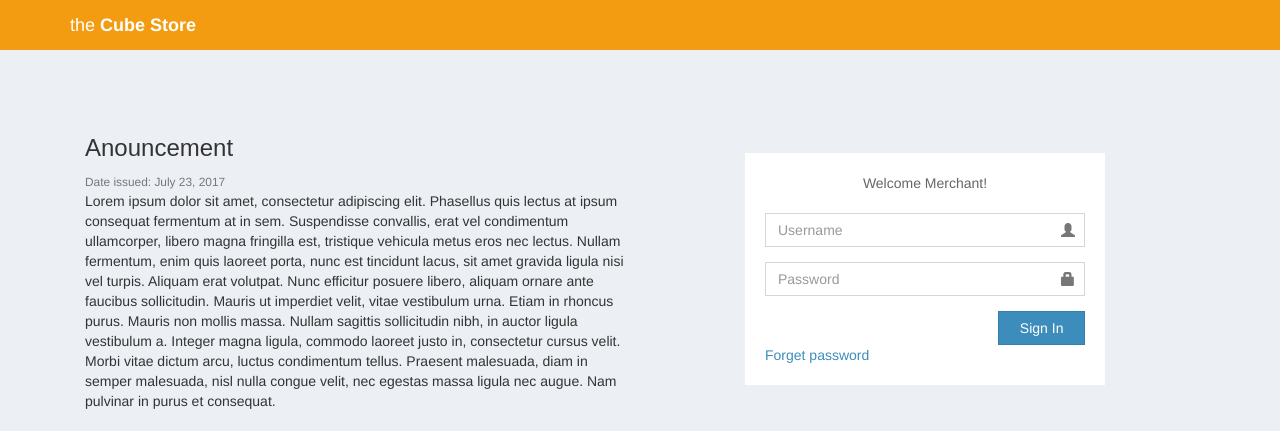
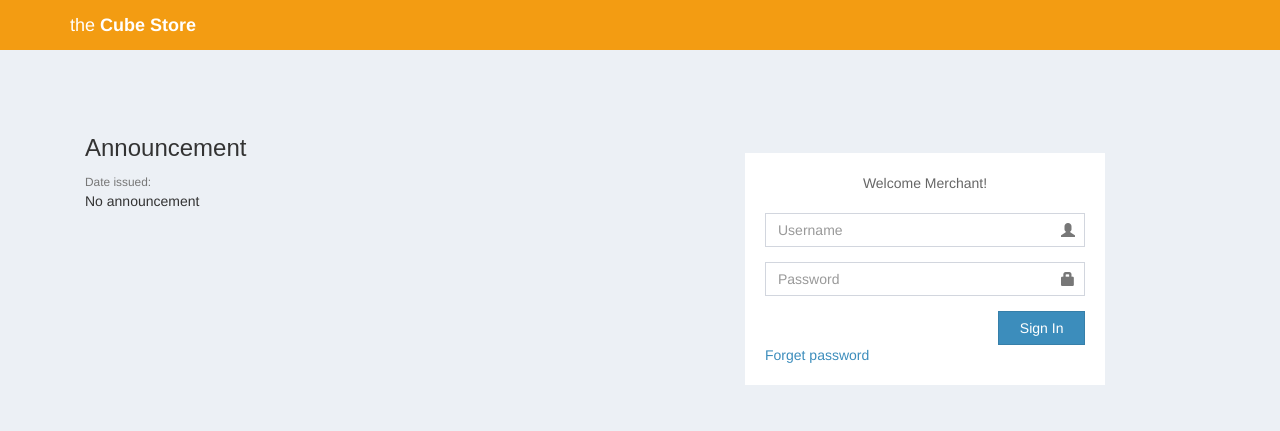
Before and after one commit to vince015/thecubestore_proj, a Django app: page /thecubestore/login/ in a window 1280 px wide. Shown: the top 431 px of the page. Run offline with Django 3.2, Linux system fonts and the light colour scheme; some libraries are stand-ins or nearby versions.

Commit message:
Removed Lorem ipsum

```diff
--- a/templates/viewer_app/login.html
+++ b/templates/viewer_app/login.html
@@ -6,10 +6,10 @@
 {% block main %}
 <div class="row">
     <div class="col-md-6">
-        <h3>Anouncement</h3>
-        <small class="text-muted">Date issued: July 23, 2017</small>
+        <h3>Announcement</h3>
+        <small class="text-muted">Date issued:</small>
         <p>
-            Lorem ipsum dolor sit amet, consectetur adipiscing elit. Phasellus quis lectus at ipsum consequat fermentum at in sem. Suspendisse convallis, erat vel condimentum ullamcorper, libero magna fringilla est, tristique vehicula metus eros nec lectus. Nullam fermentum, enim quis laoreet porta, nunc est tincidunt lacus, sit amet gravida ligula nisi vel turpis. Aliquam erat volutpat. Nunc efficitur posuere libero, aliquam ornare ante faucibus sollicitudin. Mauris ut imperdiet velit, vitae vestibulum urna. Etiam in rhoncus purus. Mauris non mollis massa. Nullam sagittis sollicitudin nibh, in auctor ligula vestibulum a. Integer magna ligula, commodo laoreet justo in, consectetur cursus velit. Morbi vitae dictum arcu, luctus condimentum tellus. Praesent malesuada, diam in semper malesuada, nisl nulla congue velit, nec egestas massa ligula nec augue. Nam pulvinar in purus et consequat.
+            No announcement
         </p>
     </div>
     <div class="col-md-6">
```
